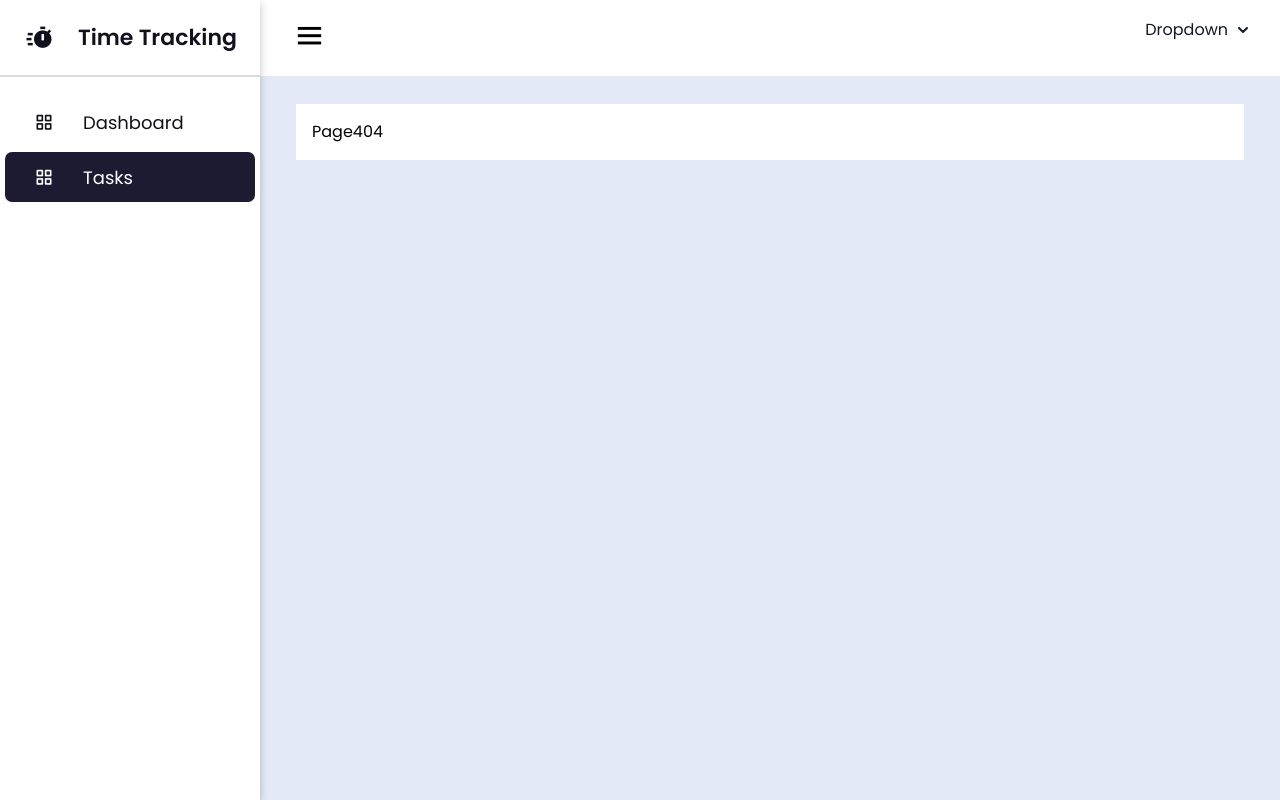
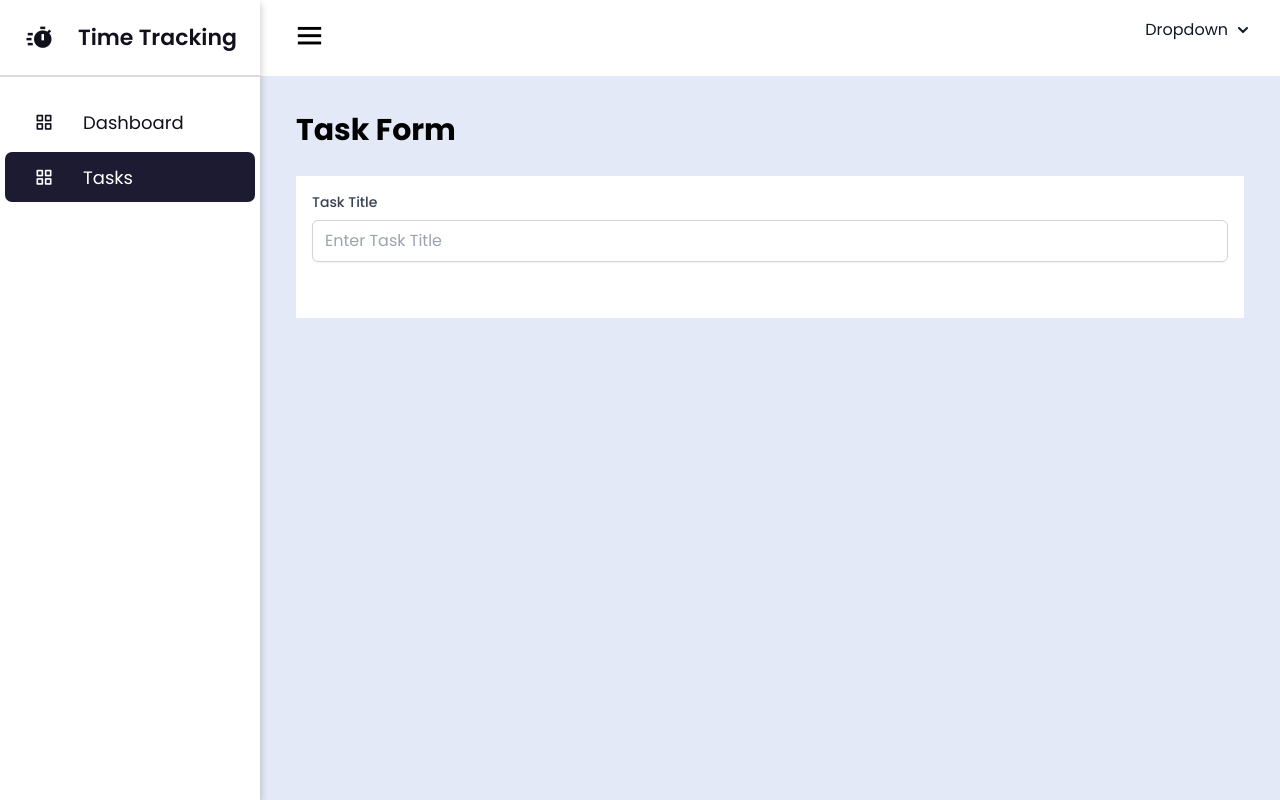
Before and after one commit to RIjvan-Juneja/time-tacking-frontend, a React (Vite) app: page /task/form in a window 1280 px wide. Built offline with nearby package versions, Linux system fonts and the light colour scheme.

Commit message:
Break Change (UI): change in header ui

```diff
--- a/package.json
+++ b/package.json
@@ -14,6 +14,7 @@
     "flowbite-react": "^0.10.1",
     "react": "^18.3.1",
     "react-dom": "^18.3.1",
+    "react-hook-form": "^7.52.1",
     "react-router-dom": "^6.24.1"
   },
   "devDependencies": {
--- a/src/components/Layout/Header.jsx
+++ b/src/components/Layout/Header.jsx
@@ -1,11 +1,6 @@
-import React from 'react'
-{/* */ }
-
 const Header = ({ toggleMenu, setToggleMenu }) => {
   return (
     <>
-
-
       <nav className="bg-white border-gray-200 dark:bg-gray-900 dark:border-gray-700" style={{padding: "2px 16px"}}>
         <div className="flex flex-wrap items-center justify-between mx-auto p-4">
             <ul className="flex w-full justify-between">
--- a/src/components/Layout/Layout.jsx
+++ b/src/components/Layout/Layout.jsx
@@ -10,9 +10,9 @@ const Layout = () => {
       <Sidebar toggleMenu={toggleMenu} setToggleMenu={setToggleMenu} />
       <section className="home-section ">
         <Header toggleMenu={toggleMenu} setToggleMenu={setToggleMenu} />
-        <div className="h mx-9 mt-7 bg-white p-4">
-          <Outlet />
-        </div>
+
+        <Outlet />
+
       </section>
     </>
   )
--- /dev/null
+++ b/src/pages/User/Tasks/TaskForm.jsx
@@ -0,0 +1,22 @@
+import { InputField } from '../../../components/Forms/FormFields';
+
+// id, name, label, type, value, placeholder, error, onChange
+const TaskForm = () => {
+
+  const handelInputChange = (e) =>{
+    console.log(e.value);
+  }
+
+  return (
+    <>
+      <h3 className=" mx-9 mt-9 text-3xl font-bold dark:text-white">Task Form</h3>
+      <div className="mx-9 mt-7 bg-white p-4">
+        <form className="mx-auto">
+          <InputField id="title" value={``} type="text" placeholder="Enter Task Title" label="Task Title" onChange={handelInputChange}  error={``} />
+        </form>
+      </div>
+    </>
+  )
+}
+
+export default TaskForm
--- /dev/null
+++ b/src/pages/User/Tasks/TaskList.jsx
@@ -0,0 +1,9 @@
+import React from 'react'
+
+const TaskList = () => {
+  return (
+    <div>TaskList</div>
+  )
+}
+
+export default TaskList
--- a/src/routers/PublicRoute.jsx
+++ b/src/routers/PublicRoute.jsx
@@ -2,6 +2,8 @@ import { BrowserRouter, Route, Routes } from 'react-router-dom'
 import Layout from '../components/Layout/Layout'
 import UserDashboard from '../pages/User/Dashboard/UserDashboard'
 import Page404 from '../components/Layout/Page404'
+import TaskList from '../pages/User/Tasks/TaskList'
+import TaskForm from '../pages/User/Tasks/TaskForm'
 
 const PublicRoute = () => {
   return (
@@ -11,6 +13,8 @@ const PublicRoute = () => {
           <Routes>
             <Route path="/" element={<Layout />}>
               <Route path='/home' element={<UserDashboard />} />
+              <Route path='/task/list' element={<TaskList />} />
+              <Route path='/task/form' element={<TaskForm />} />
               <Route path="*" element={<Page404 />} />
             </Route>
           </Routes>
```
Also changed, not shown: src/components/Layout/Sidebar.jsx (line endings or trailing spaces), 1 other file (tests, documents, lock files or other folders).
